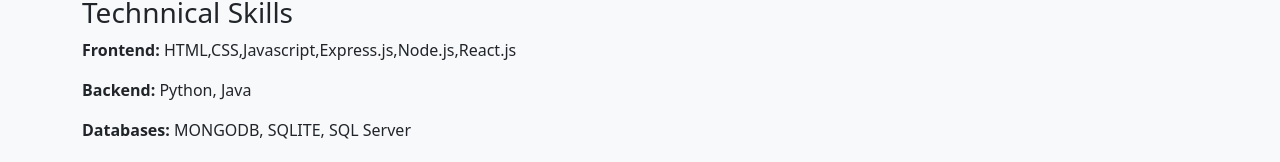
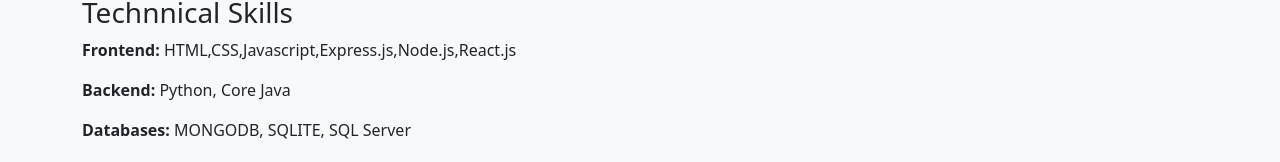
Before and after one commit to SudarshanKuncham545/Portfolio-ReactJS, a React (Create React App) app: page / in a window 1280 px wide. Shown: the part 360-522 px from the top of the page. Built offline with nearby package versions, Linux system fonts and the light colour scheme.

Commit message:
made changes in About.js

```diff
--- a/src/components/About.js
+++ b/src/components/About.js
@@ -13,7 +13,7 @@ function About() {
         <h3>Technnical Skills</h3>
         <p>
           <p><b>Frontend: </b>HTML,CSS,Javascript,Express.js,Node.js,React.js</p>
-          <p><b>Backend: </b>Python, Java</p>
+          <p><b>Backend: </b>Python, Core Java</p>
           <p><b>Databases: </b>MONGODB, SQLITE, SQL Server</p>
           <p><b>Version Control: </b>Git/Github</p>
         </p>
```
